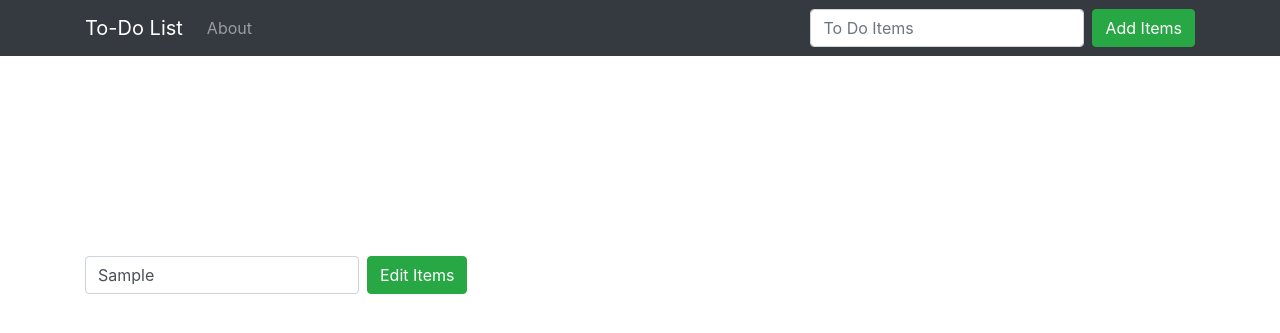
After one commit to nightwarrior-xxx/ToDoList, a Django app: page /edit/1 in a window 1280 px wide. The commit adds this page. Shown: the top 333 px of the page. Run offline with Django 3.2, Linux system fonts and the light colour scheme; tables that the repository leaves empty hold one stand-in row (values such as "Sample post"); some libraries are stand-ins or nearby versions.

Commit message:
Edition of item completed

```diff
--- /dev/null
+++ b/todolist/todolist_app/templates/snippets/edit.html
@@ -0,0 +1,10 @@
+{% extends 'base.html' %}
+{% load static %}
+{% block content %}
+    <form class="form-inline my-2 my-lg-0" method="POST">
+      {% csrf_token %}
+      <input class="form-control mr-sm-2" type="text" name="item" value="{{ item.item }}" placeholder="{{ item.item }}">
+      <input type="hidden" name="completed" value="{{ item.completed }}">
+      <button class="btn btn-success my-2 my-sm-0" type="submit">Edit Items</button>
+    </form>
+{% endblock %}
--- a/todolist/todolist_app/urls.py
+++ b/todolist/todolist_app/urls.py
@@ -4,7 +4,8 @@ from .views import (
     About,
     Delete,
     Cross,
-    Uncross
+    Uncross,
+    edit
 )
 
 
@@ -16,4 +17,5 @@ urlpatterns = [
     path('delete/<int:list_id>',Delete.as_view(), name='delete'),
     path('cross/<int:list_id>',Cross.as_view(), name='cross'),
     path('uncross/<int:list_id>',Uncross.as_view(), name='uncross'),
+    path('edit/<int:list_id>',edit, name='edit'),
 ]
--- a/todolist/todolist_app/views.py
+++ b/todolist/todolist_app/views.py
@@ -1,9 +1,9 @@
 from .models import List
 from .forms import ListForm
+from django.contrib import messages
 from django.views import View
-from django.contrib import messages
 from django.shortcuts import render, redirect
-from django.views.generic import ListView, DeleteView
+from django.views.generic import ListView, DeleteView, DetailView
 
 
 # Class based view for home page
@@ -56,7 +56,7 @@ class Delete(DeleteView):
 
 
 
-class Cross(View):
+class Cross(ListView):
 
     def post(self, request, *args, **kwargs):
         id = request.POST.get('id')
@@ -85,3 +85,18 @@ class Uncross(ListView):
             messages.error(request, 'Internal server error')
 
         return redirect('/')
+
+
+def edit(request, list_id):
+    id = list_id
+    if request.method == "POST":
+        item = List.objects.get(pk=id)
+        form = ListForm(request.POST or None, instance=item)
+        if form.is_valid():
+            form.save()
+            messages.success(request, 'Item Edited')
+            return redirect('/')
+
+    else:
+        items = List.objects.get(id=id)
+        return render(request, 'snippets/edit.html', {"item": items})
```
Also changed, not shown: todolist/todolist_app/templates/snippets/list.html (+12 -2 lines).
